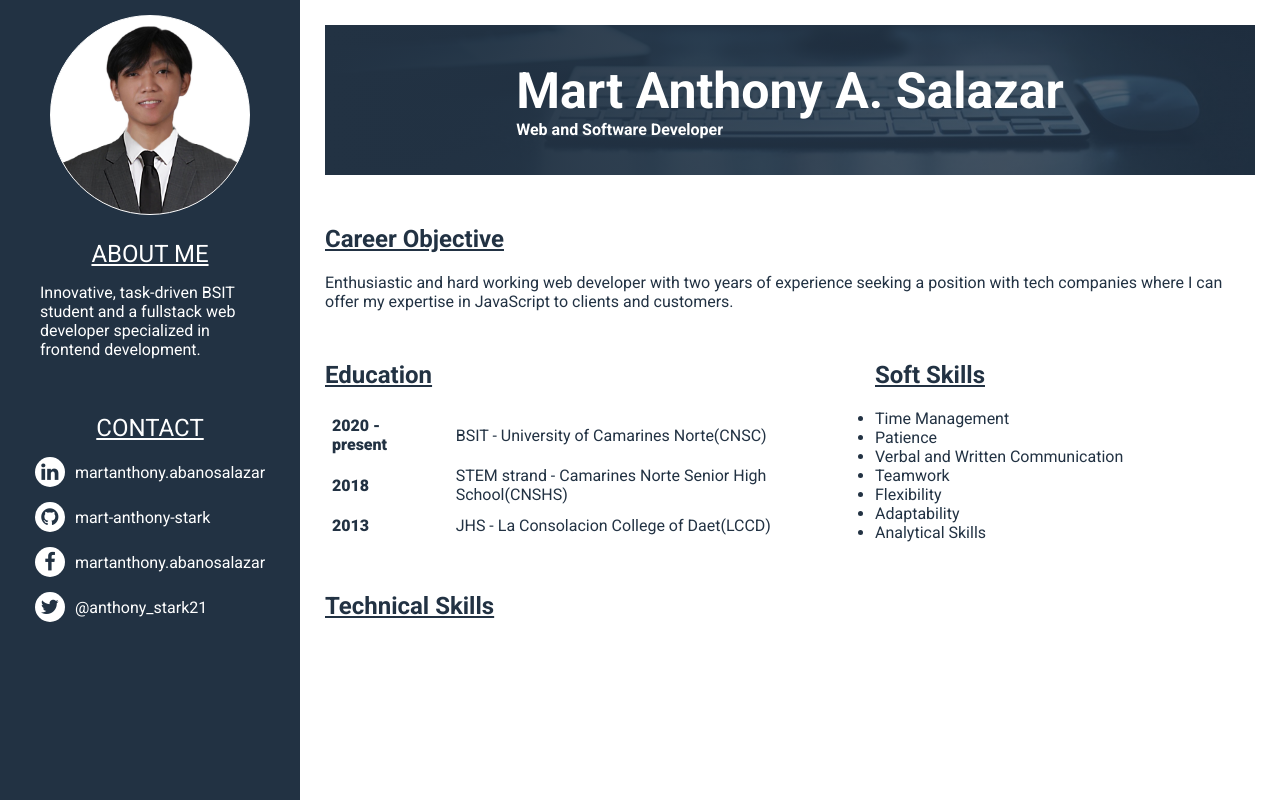
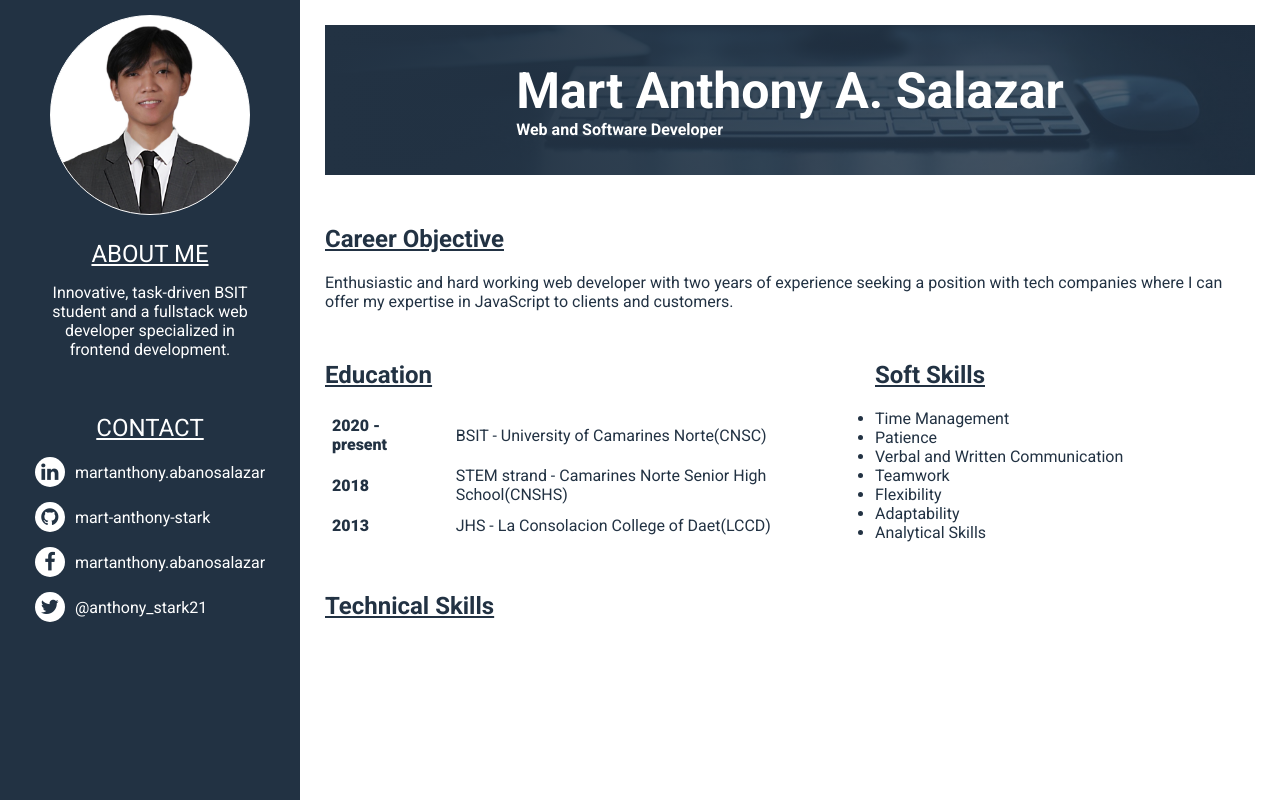
Before and after one commit to mart-anthony-stark/CV, a PHP site: page / in a window 1280 px wide. Run offline with PHP 8.4, Linux system fonts and the light colour scheme.

Commit message:
add: styles

```diff
--- a/assets/styles/style.css
+++ b/assets/styles/style.css
@@ -66,7 +66,7 @@ main {
   gap: 15px;
 }
 .sidebar .info p {
-  /* text-align: fle; */
+  text-align: center;
 }
 .sidebar .links {
   margin-top: 30px;
```
